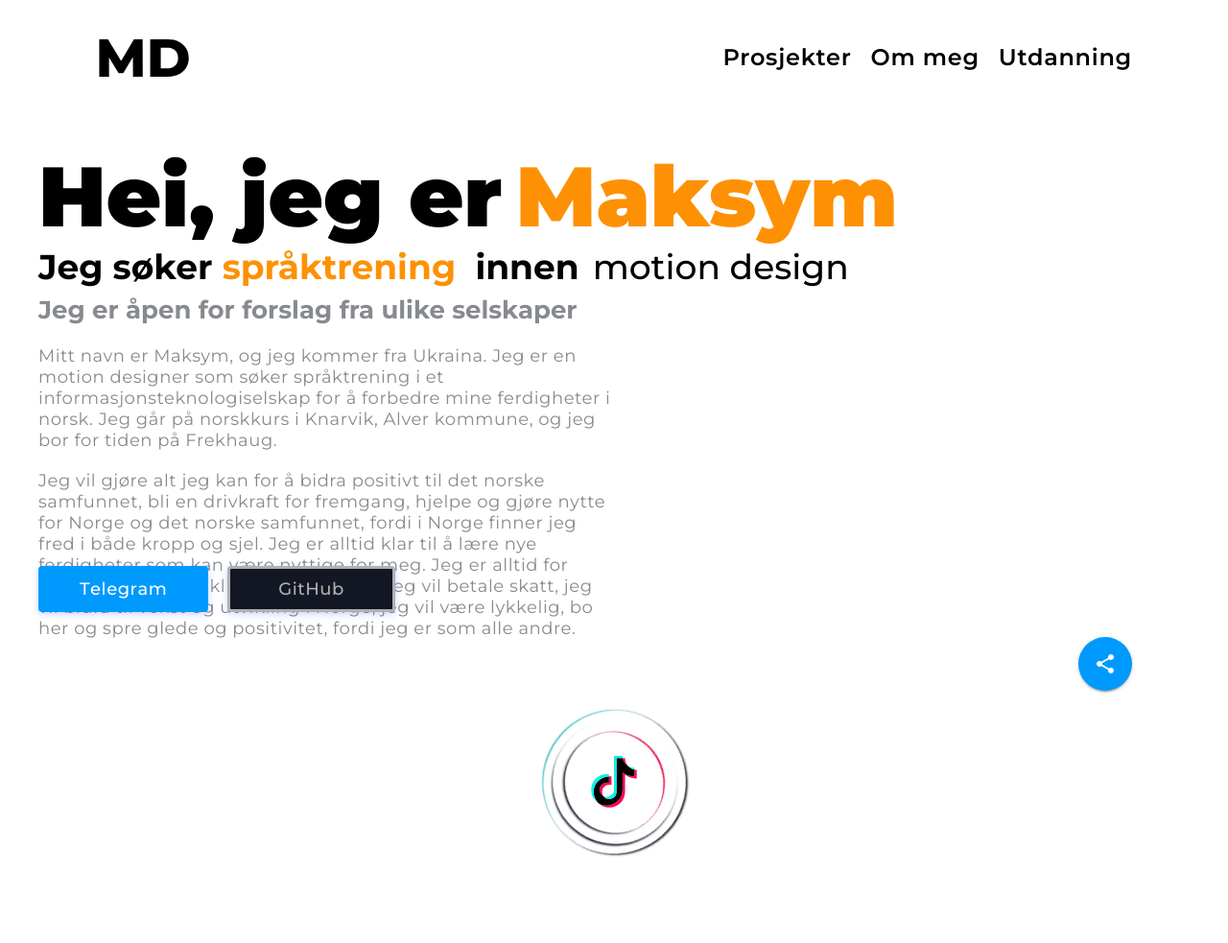
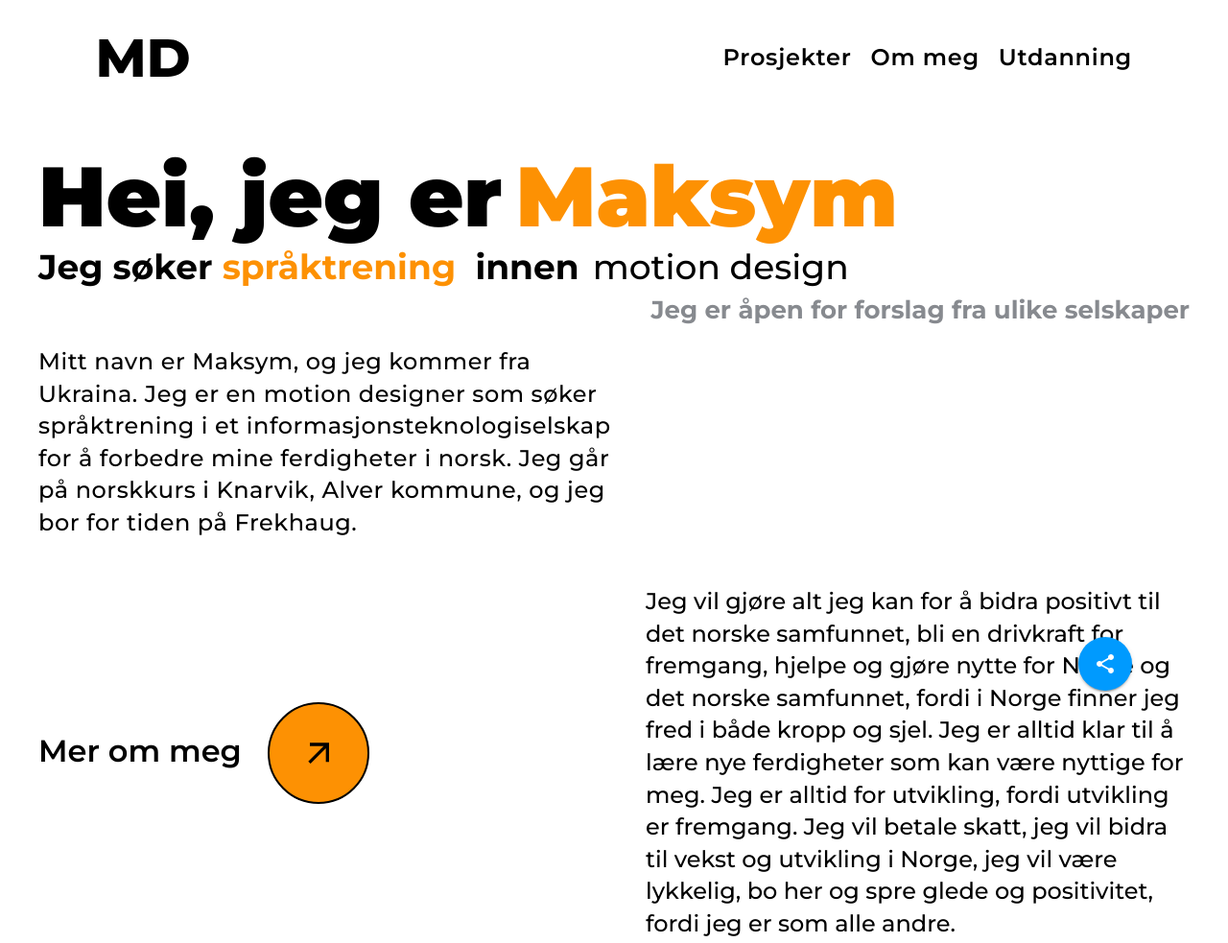
Before and after one commit to DramaretskyiMaksym/PORTFOLIO, a website: page index.html in a window 1280 px wide. Shown: the top 983 px of the page at 96% size. Drawn offline with Linux system fonts and the light colour scheme.

Commit message:
startNY Dag

```diff
--- a/index.html
+++ b/index.html
@@ -99,22 +99,25 @@
             <div class="block-left-banner">
               Mitt navn er Maksym, og jeg kommer fra Ukraina. Jeg er en motion designer som søker språktrening i et informasjonsteknologiselskap for å forbedre mine ferdigheter i norsk. Jeg går på norskkurs i Knarvik, Alver kommune, og jeg bor for tiden på Frekhaug.
             </div>
-            <div class="block-right-banner" >
-              Jeg vil gjøre alt jeg kan for å bidra positivt til det norske samfunnet, bli en drivkraft for fremgang, hjelpe og gjøre nytte for Norge og det norske samfunnet, fordi i Norge finner jeg fred i både kropp og sjel. Jeg er alltid klar til å lære nye ferdigheter som kan være nyttige for meg. Jeg er alltid for utvikling, fordi utvikling er fremgang. Jeg vil betale skatt, jeg vil bidra til vekst og utvikling i Norge, jeg vil være lykkelig, bo her og spre glede og positivitet, fordi jeg er som alle andre.
-            </div>
           </div>
         </div>
         <div class="banner__button-block">
           <div  class="block__button _anim-items">
-            <a class="button smoke" href="https://t.me/Maksym_Dramaretskyi" target="_blank" title="Write to me on telegram">
-              Telegram
-            </a>
+            <p>Mer om meg</p>
+            <!-- <a class="button smoke" href="./about.html" target="_blank" title="Write to me on telegram">
+              Mer om meg
+            </a> -->
+            <a href="" class="button_mer_om_meg"><img src="./images/Buttom MerOmMeg.svg" alt="Buttom" title="Mer om meg"></a>
           </div>
-          <div class="block__button-secondary _anim-items">
+
+          <div class="_anim-items block-right-banner animated-text ">
+            Jeg vil gjøre alt jeg kan for å bidra positivt til det norske samfunnet, bli en drivkraft for fremgang, hjelpe og gjøre nytte for Norge og det norske samfunnet, fordi i Norge finner jeg fred i både kropp og sjel. Jeg er alltid klar til å lære nye ferdigheter som kan være nyttige for meg. Jeg er alltid for utvikling, fordi utvikling er fremgang. Jeg vil betale skatt, jeg vil bidra til vekst og utvikling i Norge, jeg vil være lykkelig, bo her og spre glede og positivitet, fordi jeg er som alle andre.
+          </div>
+          <!-- <div class="block__button-secondary _anim-items">
             <a class="button__secondary smooth-scroll button button-sec smoke " href="https://github.com/DramaretskyiMaksym" target="_blank">
               GitHub
             </a>
-          </div>
+          </div> -->
         </div>
       </div>
     </div>
--- a/scss/media/_tablet-1024.scss
+++ b/scss/media/_tablet-1024.scss
@@ -33,6 +33,7 @@
     font-weight: 600;
     line-height: 26px;
     text-decoration: none;
+
     transition: text-decoration 0.3s ease;
     // border-radius: 4px;
     // border: 3px solid#1D2430;
@@ -53,7 +54,7 @@
       left: 0;
       bottom: 0;
       width: 100%;
-      height: 2px; /* толщина подчеркивания */
+      height: 3px; /* толщина подчеркивания */
       background-color:$Accenlor; /* цвет подчеркивания */
       transform: scaleX(0); /* начальная трансформация, подчеркивание скрыто */
       transform-origin: left; /* начинаем анимацию с левого края */
@@ -211,7 +212,7 @@
 
   .banner__block {
     min-width: 300px;
-    margin-right: 42px;
+    // margin-right: 42px;
   }
 
   .background__img {
@@ -266,15 +267,29 @@
 
 .block-left-banner{
   display: flex;
-    grid-area: left;
-    justify-self: start; /* Слева */
-    align-self: start;
+  grid-area: left;
+  justify-self: start; /* Слева */
+  align-self: start;
+  font-weight: 500;
+  font-size: 24px;
+  line-height: 140%;
+  color: $BlackColor;
 }
 
 .block-right-banner{
-    justify-self: end;
+    // max-width: 606px;
+    font-weight: 500;
+    font-size: 24px;
+    line-height: 140%;
     margin-top: 20px; /* Сдвигаем ниже */
 }
+
+
+
+
+
+
+
 
 
   .about__block-text {
--- a/scss/sections/_banner.scss
+++ b/scss/sections/_banner.scss
@@ -175,7 +175,8 @@
   line-height: 28px;
   font-weight: 700;
   margin-bottom: 20px;
-  max-width: 800px;
+  margin-left: auto;
+  // max-width: 800px;
   transform: translate(0px,200%);
   opacity: 0;
   transition:all 1s ease 0s;
@@ -217,19 +218,36 @@
 
 .banner__button-block {
   display: flex;
-  flex-direction: column;
-  align-items: center;
-  gap: 20px;
+  // flex-direction: column;
+  // align-items: center;
+  justify-content: space-between;
+  gap: 288px;
   margin-bottom: 100px;
 }
 
 .block__button {
   display: flex;
   transform: translate(0px,120%);
+  // align-items: center;
+  margin-right: auto;
+  max-width: 345px;
   opacity: 0;
   transition:all 1s ease 1.6s;
+  p{
+    display: inline-block;
+    width: 215px;
+    margin-top: 33px;
+    margin-right: 24px;
+    padding-bottom: 33px;
+    font-size: 32px;
+    font-weight: 600;
+  }
 }
 
+.button_mer_om_meg{
+  width: 106px;
+  height: 106px;
+}
 .button {
   display: flex;
   justify-content: center;
@@ -261,6 +279,48 @@
   transition:all 1s ease 1s;
 }
 
+
+
+
+
+
+
+
+.animated-text {
+  opacity: 0; /* Начальная прозрачность */
+  transform: translateX(200px); /* Начальное положение ниже на 20px */
+  animation: slideUpFadeIn 1.5s ease-out forwards;
+  animation-delay: 0.8s; /* Задержка 0.5 секунды перед началом анимации */
+}
+
+/* Определение анимации */
+@keyframes slideUpFadeIn {
+  0% {
+      opacity: 0;
+      transform: translateX(200px); /* Начинаем ниже */
+  }
+  100% {
+      opacity: 1;
+      transform: translateX(0); /* Сдвигаем к начальной позиции */
+  }
+}
+
+
+
+
+
+
+
+
+
+
+
+
+
+
+
+
+
 .button__secondary{
   display: flex;
   font-size: 18px;
@@ -287,6 +347,8 @@
     flex-direction: row;
   }
 }
+
+
 @media (min-width:600px){
   .banner__title{
     display: flex;
@@ -313,6 +375,10 @@
     }
   }
 }
+
+
+
+
 
 @media (min-width:840px){
   .wrapper {
@@ -359,9 +425,11 @@
 
   .banner__button-block {
     display: flex;
-    flex-direction: row;
+    // flex-direction: row;
     align-items: center;
-    gap: 20px;
+    // gap: 20px;
+    justify-content: space-between;
+
     margin-bottom: 50px;
   }
 }
```
Also changed, not shown: css/styles.css, images/Buttom MerOmMeg.svg (added).
